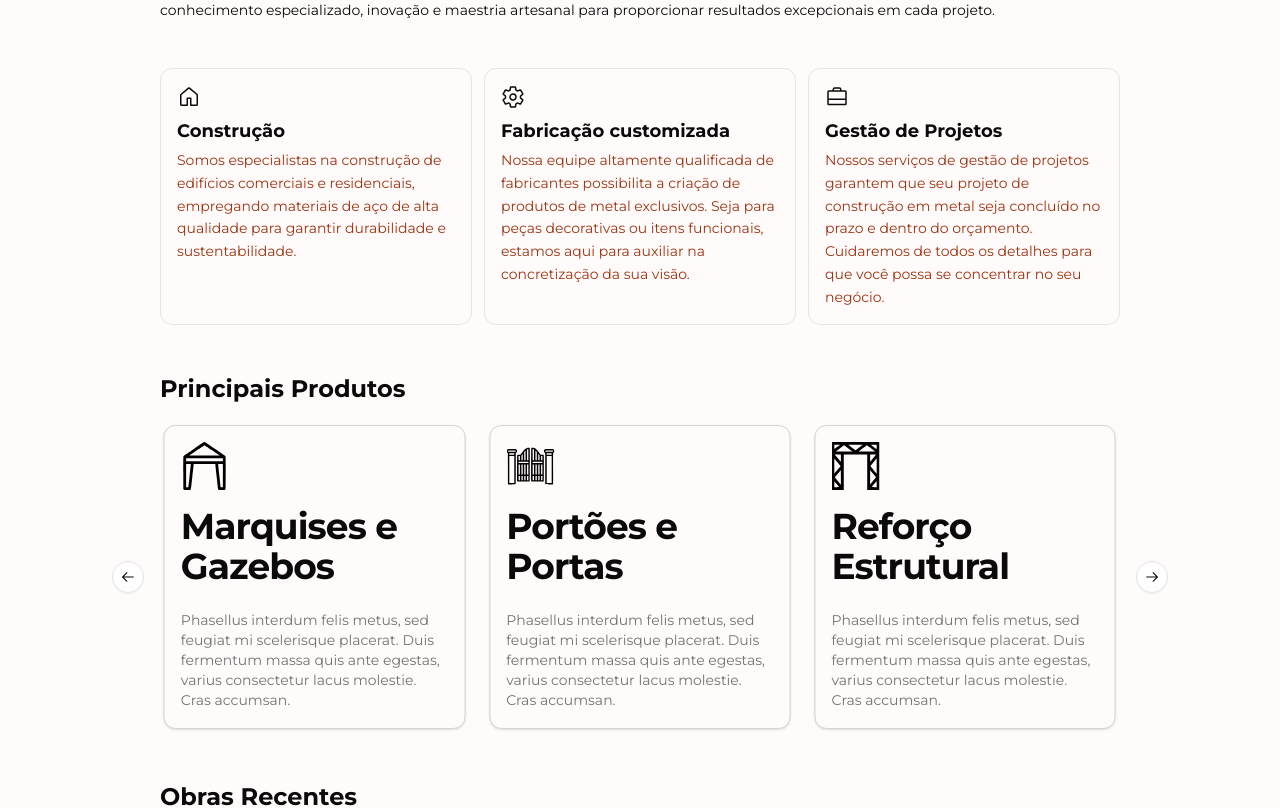
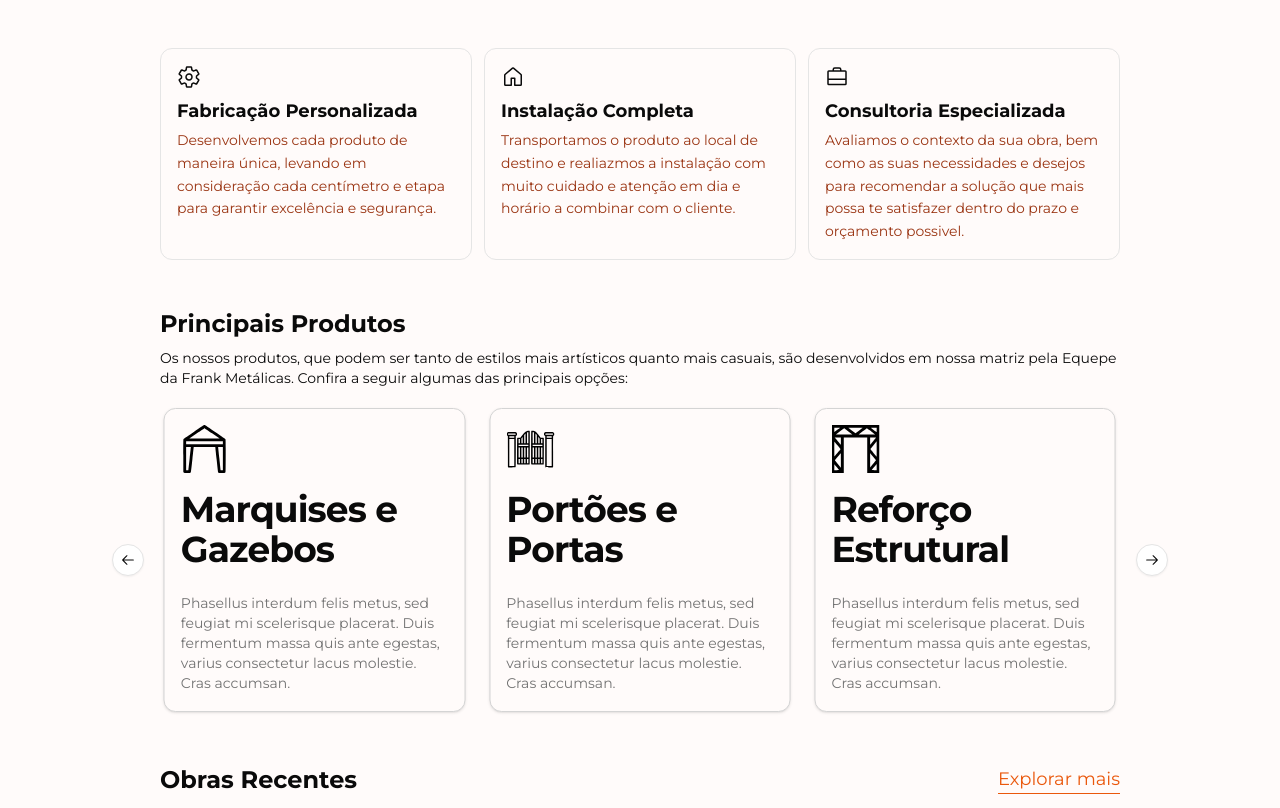
Before and after one commit to giovannivicentin/fk_metalicas, a Next.js app: page / in a window 1280 px wide. Shown: the part 684-1492 px from the top of the page. Built offline with nearby package versions, Linux system fonts and the light colour scheme.

Commit message:
feat: change the copywrite text and add a "explorar mais" button link

```diff
--- a/src/app/page.tsx
+++ b/src/app/page.tsx
@@ -1,5 +1,6 @@
 import { MainJobsCarrousel } from '@/components/mainJobsCarrousel'
 import { RecentJobsCarrousel } from '@/components/recentJobsCarrousel'
+import Link from 'next/link'
 import { GoHome } from 'react-icons/go'
 import { IoSettingsOutline } from 'react-icons/io5'
 import { PiSuitcaseSimple } from 'react-icons/pi'
@@ -19,49 +20,60 @@ export default function Home() {
       <div className="w-5/6 sm:w-3/4 mt-12" id="servicos">
         <h2 className="font-extrabold text-2xl">Nossos Serviços</h2>
         <p className="text-sm sm:text-md mt-2">
-          A Frank Metálicas disponibiliza uma extensa variedade de serviços
-          destinados a atender às demandas dos nossos clientes. Unimos
-          conhecimento especializado, inovação e maestria artesanal para
-          proporcionar resultados excepcionais em cada projeto.
+          A Frank Metálicas está preparada para te apoiar do começo ao fim da
+          necessidade com estrutura metálica. Confira como realizamos isso :
         </p>
         <div className="flex flex-col sm:flex-row gap-3 mt-12">
-          <div className="p-4 w-full sm:w-1/3 rounded-xl hover:bg-gradient-to-br from-white to-neutral-50 hover:shadow-ourServices transition duration-500 border">
-            <GoHome className="h-6 w-6 mb-2" />
-            <h3 className="font-bold text-lg">Construção</h3>
+          <div className="p-4 w-full sm:w-1/3 rounded-xl hover:bg-gradient-to-br from-background-color to-neutral-50 hover:shadow-ourServices transition duration-500 border">
+            <IoSettingsOutline className="h-6 w-6 mb-2" />
+            <h3 className="font-bold text-lg">Fabricação Personalizada</h3>
             <p className="text-orange-800 text-sm sm:text-md leading-relaxed mt-1">
-              Somos especialistas na construção de edifícios comerciais e
-              residenciais, empregando materiais de aço de alta qualidade para
-              garantir durabilidade e sustentabilidade.
+              Desenvolvemos cada produto de maneira única, levando em
+              consideração cada centímetro e etapa para garantir excelência e
+              segurança.
             </p>
           </div>
-          <div className="p-4 w-full sm:w-1/3 rounded-xl hover:bg-gradient-to-br from-white to-neutral-50 hover:shadow-ourServices transition duration-500 border">
-            <IoSettingsOutline className="h-6 w-6 mb-2" />
-            <h3 className="font-bold text-lg">Fabricação customizada</h3>
+          <div className="p-4 w-full sm:w-1/3 rounded-xl hover:bg-gradient-to-br from-background-color to-neutral-50 hover:shadow-ourServices transition duration-500 border">
+            <GoHome className="h-6 w-6 mb-2" />
+            <h3 className="font-bold text-lg">Instalação Completa</h3>
             <p className="text-orange-800 text-sm sm:text-md leading-relaxed mt-1">
-              Nossa equipe altamente qualificada de fabricantes possibilita a
-              criação de produtos de metal exclusivos. Seja para peças
-              decorativas ou itens funcionais, estamos aqui para auxiliar na
-              concretização da sua visão.
+              Transportamos o produto ao local de destino e realiazmos a
+              instalação com muito cuidado e atenção em dia e horário a combinar
+              com o cliente.
             </p>
           </div>
-          <div className="p-4 w-full sm:w-1/3 rounded-xl hover:bg-gradient-to-br from-white to-neutral-50 hover:shadow-ourServices transition duration-500 border">
+
+          <div className="p-4 w-full sm:w-1/3 rounded-xl hover:bg-gradient-to-br from-background-color to-neutral-50 hover:shadow-ourServices transition duration-500 border">
             <PiSuitcaseSimple className="h-6 w-6 mb-2" />
-            <h3 className="font-bold text-lg">Gestão de Projetos</h3>
+            <h3 className="font-bold text-lg">Consultoria Especializada</h3>
             <p className="text-orange-800 text-sm sm:text-md leading-relaxed mt-1">
-              Nossos serviços de gestão de projetos garantem que seu projeto de
-              construção em metal seja concluído no prazo e dentro do orçamento.
-              Cuidaremos de todos os detalhes para que você possa se concentrar
-              no seu negócio.
+              Avaliamos o contexto da sua obra, bem como as suas necessidades e
+              desejos para recomendar a solução que mais possa te satisfazer
+              dentro do prazo e orçamento possivel.
             </p>
           </div>
         </div>
       </div>
       <div className="w-5/6 sm:w-3/4 mt-12">
         <h2 className="font-extrabold text-2xl">Principais Produtos</h2>
+        <p className="text-sm sm:text-md mt-2">
+          Os nossos produtos, que podem ser tanto de estilos mais artísticos
+          quanto mais casuais, são desenvolvidos em nossa matriz pela Equepe da
+          Frank Metálicas. Confira a seguir algumas das principais opções:
+        </p>
         <MainJobsCarrousel />
       </div>
       <div className="w-5/6 sm:w-3/4 mt-12">
-        <h2 className="font-extrabold text-2xl">Obras Recentes</h2>
+        <div className="flex justify-between items-center">
+          <h2 className="font-extrabold text-2xl">Obras Recentes</h2>
+          <Link
+            href="/obras"
+            className="text-orange-600 text-sm sm:text-lg hover:text-brand-orange hover:border-b-brand-orange border-b border-b-orange-600"
+          >
+            Explorar mais
+          </Link>
+        </div>
+
         <RecentJobsCarrousel />
       </div>
 
```
